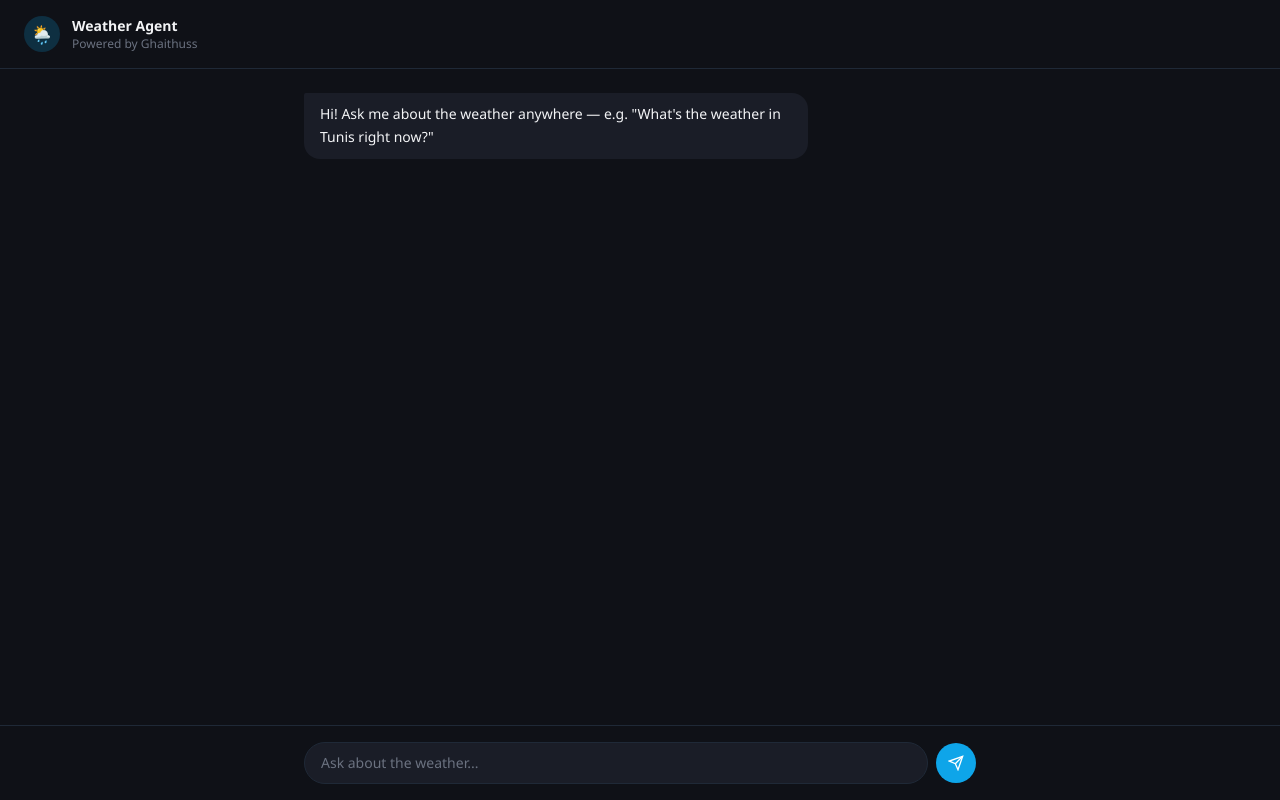
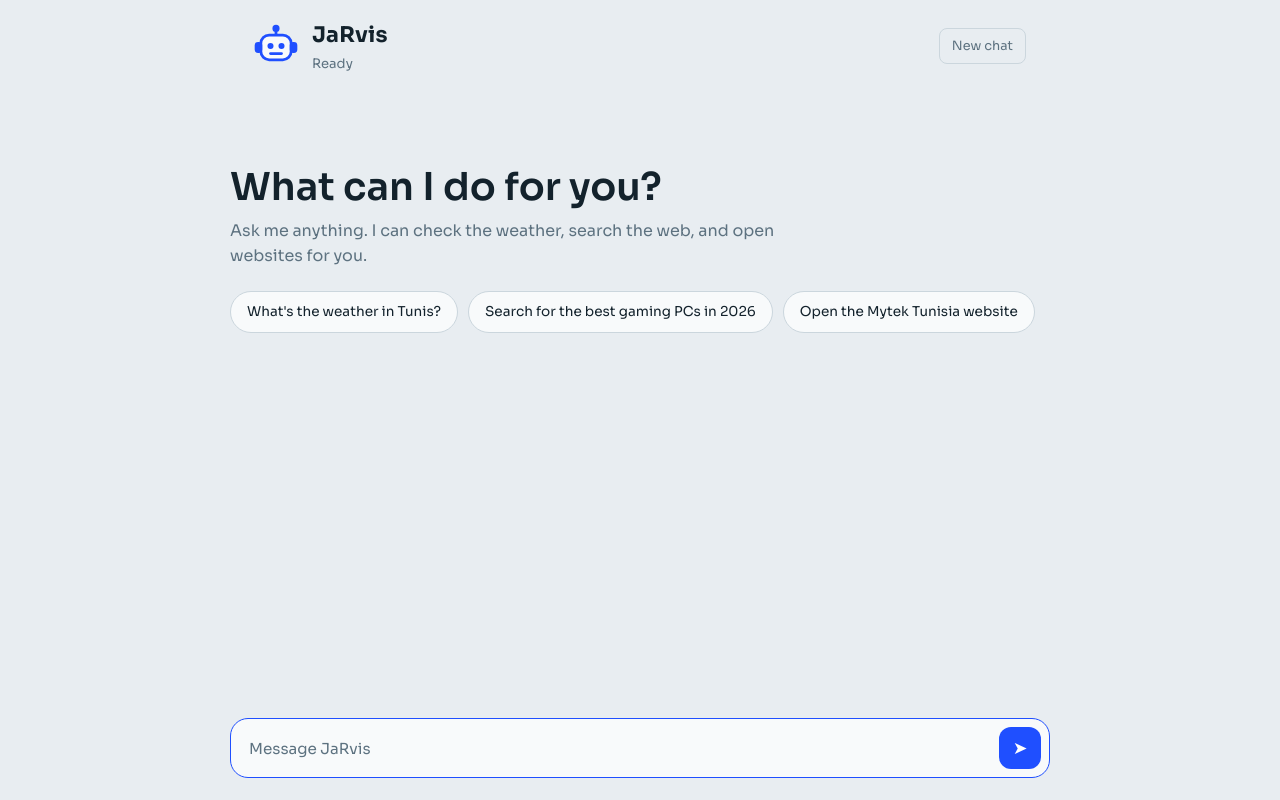
Before and after one commit to ghaithuss/first_local_ai_agent, a Flask app: page / in a window 1280 px wide. Run offline with Flask 3, Linux system fonts and the light colour scheme; some libraries are stand-ins or nearby versions.

Commit message:
adding ui

```diff
--- a/app.py
+++ b/app.py
@@ -1,85 +1,160 @@
+from dotenv import load_dotenv
+load_dotenv()  # must run before reading any env variable
+
+import os
+import webbrowser
+import requests
 from flask import Flask, render_template, request, jsonify
 from ollama import chat
-import requests
+from tavily import TavilyClient
 
 app = Flask(__name__)
 
-MODEL_NAME = "qwen3:14b"
+MODEL_NAME = "qwen3:8b"
+CHAT_OPTIONS = {"num_ctx": 4096}
+MAX_HISTORY = 20
+MAX_TOOL_ROUNDS = 5
 
-# In-memory conversation history (simple, resets on server restart)
-messages = [
-    {
-        "role": "system",
-        "content": (
-            "You are a helpful weather assistant. When the user asks about "
-            "weather, use the get_weather tool. Give natural, friendly advice "
-            "based on the data (clothing tips, umbrella, etc), not just raw numbers."
-        ),
-    }
-]
+tavily_client = TavilyClient(api_key=os.getenv("TAVILY_API_KEY"))
+
+SYSTEM_PROMPT = {
+    "role": "system",
+    "content": (
+        "You are JaRvis, a smart, friendly personal assistant running on the user's own computer. "
+        "You CAN open websites for the user using your tools. Never say you can't browse or open links. "
+        "Tools: get_weather (current weather of a city), google_search (find websites and info online), "
+        "open_website (opens a URL in the user's browser). "
+        "To open a website: first call google_search, pick the official URL from the results, "
+        "then call open_website with that URL. "
+        "Always use the tool-calling mechanism, never write JSON in your reply. "
+        "Be concise and natural, and give practical advice, not just raw data."
+    ),
+}
+
+messages = [SYSTEM_PROMPT]
 
 
-def get_weather(city):
-    """Get the current temperature for a given city."""
+# ---------- Tools ----------
 
-    url = "https://geocoding-api.open-meteo.com/v1/search?name=" + city + "&count=1"
-    response = requests.get(url)
-    data = response.json()
+def get_weather(city: str) -> str:
+    """Get the current temperature, rain and wind for a city, e.g. Tunis."""
+    try:
+        geo = requests.get(
+            "https://geocoding-api.open-meteo.com/v1/search",
+            params={"name": city, "count": 1},
+            timeout=10,
+        ).json()
+        if not geo.get("results"):
+            return "City not found"
+        place = geo["results"][0]
+        w = requests.get(
+            "https://api.open-meteo.com/v1/forecast",
+            params={
+                "latitude": place["latitude"],
+                "longitude": place["longitude"],
+                "current": "temperature_2m,precipitation,wind_speed_10m",
+            },
+            timeout=10,
+        ).json()["current"]
+        return (
+            f"{place['name']}: {w['temperature_2m']}°C, "
+            f"precipitation {w['precipitation']} mm, wind {w['wind_speed_10m']} km/h"
+        )
+    except requests.RequestException as e:
+        return f"Weather service error: {e}"
 
-    if "results" not in data:
-        return "City not found"
 
-    city_data = data["results"][0]
-    latitude = city_data["latitude"]
-    longitude = city_data["longitude"]
+def google_search(query: str) -> str:
+    """Search the web for websites, companies, products, people or information.
+    Use this whenever the user asks to find a website, a product, or anything online.
+    Returns results with title, URL and a short summary."""
+    try:
+        res = tavily_client.search(query, max_results=4)
+    except Exception as e:
+        return f"Search error: {e}"
+    results = res.get("results", [])
+    if not results:
+        return "No results found"
+    out = ""
+    for item in results:
+        out += f"title: {item['title']}\nurl: {item['url']}\ncontent: {item['content'][:300]}\n\n"
+    return out
 
-    weather_url = (
-        "https://api.open-meteo.com/v1/forecast"
-        + "?latitude=" + str(latitude)
-        + "&longitude=" + str(longitude)
-        + "&current=temperature_2m"
+
+def open_website(url: str) -> str:
+    """Open a website URL in the user's default browser.
+    Use this after getting a valid URL from google_search or from the user."""
+    if not url.startswith(("http://", "https://")):
+        url = "https://" + url
+    webbrowser.open(url)
+    return f"Opened {url} in the browser"
+
+
+TOOLS = {
+    "get_weather": get_weather,
+    "google_search": google_search,
+    "open_website": open_website,
+}
+
+
+# ---------- Agent loop ----------
+
+def ask_model(use_tools=True):
+    return chat(
+        model=MODEL_NAME,
+        messages=messages,
+        tools=list(TOOLS.values()) if use_tools else None,
+        think=False,
+        options=CHAT_OPTIONS,
     )
-
-    weather_response = requests.get(weather_url)
-    weather_data = weather_response.json()
-    temperature = weather_data["current"]["temperature_2m"]
-
-    return str(temperature) + "°C"
 
 
 def get_agent_response(user_message: str) -> str:
+    global messages
+    start_len = len(messages)
     messages.append({"role": "user", "content": user_message})
 
-    response = chat(
-        model=MODEL_NAME,
-        messages=messages,
-        tools=[get_weather],
-    )
+    try:
+        response = ask_model()
+        rounds = 0
 
-    if response.message.tool_calls:
-        tool_request = response.message.tool_calls[0]
+        while response.message.tool_calls and rounds < MAX_TOOL_ROUNDS:
+            rounds += 1
+            messages.append(response.message)
 
-        result = get_weather(tool_request.function.arguments["city"])
+            for call in response.message.tool_calls:
+                name = call.function.name
+                args = call.function.arguments
+                fn = TOOLS.get(name)
+                try:
+                    result = fn(**args) if fn else f"Unknown tool: {name}"
+                except Exception as e:
+                    result = f"Tool error: {e}"
 
-        print(f"[DEBUG] tool call -> get_weather({tool_request.function.arguments})")
-        print(f"[DEBUG] tool result -> {result}")
+                print(f"[DEBUG] tool call -> {name}({args})")
+                print(f"[DEBUG] tool result -> {str(result)[:200]}")
+                messages.append({"role": "tool", "tool_name": name, "content": str(result)})
 
-        messages.append(response.message)
-        messages.append({
-            "role": "tool",
-            "tool_name": "get_weather",
-            "content": result,
-        })
+            response = ask_model()
 
-        final_response = chat(model=MODEL_NAME, messages=messages)
-        reply = final_response.message.content
+        reply = response.message.content or "Done."
         messages.append({"role": "assistant", "content": reply})
+
+        # Trim old history, always starting from a user message
+        if len(messages) > MAX_HISTORY + 1:
+            recent = messages[-MAX_HISTORY:]
+            while recent and not (isinstance(recent[0], dict) and recent[0].get("role") == "user"):
+                recent = recent[1:]
+            messages = [SYSTEM_PROMPT] + recent
+
         return reply
 
-    reply = response.message.content
-    messages.append({"role": "assistant", "content": reply})
-    return reply
+    except Exception:
+        del messages[start_len:]
+        raise
 
+
+# ---------- Routes ----------
 
 @app.route("/")
 def home():
@@ -88,18 +163,23 @@ def home():
 
 @app.route("/chat", methods=["POST"])
 def chat_route():
-    user_message = request.json.get("message", "").strip()
+    user_message = (request.json or {}).get("message", "").strip()
     if not user_message:
         return jsonify({"reply": "Please type something."}), 400
-
     try:
         reply = get_agent_response(user_message)
     except Exception as e:
         print(f"[DEBUG] EXCEPTION -> {e}")
-        reply = f"Sorry, something went wrong: {e}"
-
+        return jsonify({"reply": f"Something went wrong: {e}"}), 500
     return jsonify({"reply": reply})
 
 
+@app.route("/reset", methods=["POST"])
+def reset():
+    global messages
+    messages = [SYSTEM_PROMPT]
+    return jsonify({"ok": True})
+
+
 if __name__ == "__main__":
-    app.run(debug=True)
+    app.run(debug=True, use_reloader=False)
--- a/templates/index.html
+++ b/templates/index.html
@@ -1,147 +1,176 @@
 <!DOCTYPE html>
 <html lang="en">
 <head>
-<meta charset="UTF-8" />
-<meta name="viewport" content="width=device-width, initial-scale=1.0" />
-<title>Weather Agent</title>
-<script src="https://cdn.tailwindcss.com"></script>
+<meta charset="UTF-8">
+<meta name="viewport" content="width=device-width, initial-scale=1">
+<title>JaRvis</title>
+<link rel="preconnect" href="https://fonts.googleapis.com">
+<link href="https://fonts.googleapis.com/css2?family=Sora:wght@400;500;600;700&display=swap" rel="stylesheet">
 <style>
-  body { font-family: 'Segoe UI', system-ui, sans-serif; }
-  #chat-window::-webkit-scrollbar { width: 6px; }
-  #chat-window::-webkit-scrollbar-thumb { background: #3b3b3b; border-radius: 4px; }
-
-  .bubble-in { animation: fadeIn 0.25s ease-out; }
-  @keyframes fadeIn {
-    from { opacity: 0; transform: translateY(6px); }
-    to   { opacity: 1; transform: translateY(0); }
+:root{
+  --bg:#E8EDF1; --panel:#F8FAFB; --ink:#13222C; --muted:#5D7280;
+  --line:#CBD6DD; --accent:#1F4FFF; --accent-ink:#fff; --user:#13222C; --user-ink:#F2F6F8;
 }
-
-  .dot {
-    width: 6px; height: 6px; border-radius: 50%;
-    background: #9ca3af; display: inline-block;
-    animation: bounce 1.2s infinite;
+@media (prefers-color-scheme: dark){
+  :root{--bg:#0F1A22; --panel:#16252F; --ink:#E7EEF2; --muted:#8CA1AE;
+        --line:#26394555; --accent:#5B84FF; --accent-ink:#0F1A22; --user:#2A4152; --user-ink:#F2F6F8;}
 }
-  .dot:nth-child(2) { animation-delay: 0.15s; }
-  .dot:nth-child(3) { animation-delay: 0.3s; }
-  @keyframes bounce {
-    0%, 60%, 100% { transform: translateY(0); }
-    30% { transform: translateY(-4px); }
-  }
+*{box-sizing:border-box}
+html,body{height:100%;margin:0}
+body{background:var(--bg);color:var(--ink);font-family:"Sora",system-ui,-apple-system,"Segoe UI",sans-serif;
+  display:flex;flex-direction:column;line-height:1.6}
+header{display:flex;align-items:center;gap:14px;padding:18px 24px;max-width:820px;width:100%;margin:0 auto}
+.core{width:44px;height:44px;color:var(--accent);flex:none}
+.core svg,.avatar svg{width:100%;height:100%;display:block}
+.core.busy{animation:bob .9s ease-in-out infinite}
+@keyframes bob{0%,100%{transform:translateY(0);filter:drop-shadow(0 0 0 transparent)}
+  50%{transform:translateY(-3px);filter:drop-shadow(0 4px 6px color-mix(in srgb,var(--accent) 50%,transparent))}}
+.avatar{width:28px;height:28px;color:var(--accent);flex:none;margin-top:-2px}
+h1{font-size:1.35rem;font-weight:700;margin:0;letter-spacing:.01em}
+.sub{color:var(--muted);font-size:.82rem}
+.spacer{flex:1}
+#reset{background:none;border:1px solid var(--line);color:var(--muted);border-radius:8px;
+  padding:7px 12px;font:inherit;font-size:.8rem;cursor:pointer}
+#reset:hover{color:var(--ink);border-color:var(--muted)}
+main{flex:1;overflow-y:auto;padding:0 24px}
+#log{max-width:820px;margin:0 auto;padding:8px 0 24px;display:flex;flex-direction:column;gap:20px}
+.msg{max-width:88%;font-size:.95rem;overflow-wrap:anywhere}
+.msg.user{align-self:flex-end;background:var(--user);color:var(--user-ink);padding:10px 16px;border-radius:18px 18px 4px 18px}
+.msg.bot{align-self:flex-start;display:flex;gap:12px}
+.msg.bot .txt{padding-top:2px}
+.msg.err .txt{color:#C0392B}
+.msg a{color:var(--accent)}
+.msg code{background:var(--panel);padding:1px 6px;border-radius:5px;font-size:.88em}
+.empty{text-align:left;padding:8vh 0 0}
+.empty h2{font-size:clamp(1.6rem,4.5vw,2.4rem);font-weight:600;margin:0 0 8px;line-height:1.2}
+.empty p{color:var(--muted);margin:0 0 22px;max-width:46ch}
+.chips{display:flex;flex-wrap:wrap;gap:10px}
+.chip{background:var(--panel);border:1px solid var(--line);color:var(--ink);border-radius:999px;
+  padding:9px 16px;font:inherit;font-size:.85rem;cursor:pointer}
+.chip:hover{border-color:var(--accent);color:var(--accent)}
+footer{padding:12px 24px 22px}
+.composer{max-width:820px;margin:0 auto;display:flex;align-items:flex-end;gap:10px;background:var(--panel);
+  border:1px solid var(--line);border-radius:18px;padding:8px 8px 8px 18px}
+.composer:focus-within{border-color:var(--accent)}
+textarea{flex:1;border:0;outline:0;background:transparent;color:var(--ink);font:inherit;font-size:.95rem;
+  resize:none;max-height:160px;padding:8px 0}
+textarea::placeholder{color:var(--muted)}
+#send{background:var(--accent);color:var(--accent-ink);border:0;border-radius:12px;width:42px;height:42px;
+  font-size:1.1rem;cursor:pointer;flex:none}
+#send:disabled{opacity:.45;cursor:default}
+button:focus-visible{outline:2px solid var(--accent);outline-offset:2px}
+@media (prefers-reduced-motion:reduce){.core.busy{animation:none}}
+@media (max-width:520px){header,main,footer{padding-left:14px;padding-right:14px}.msg{max-width:96%}}
 </style>
 </head>
-<body class="bg-[#0f1117] text-gray-100 h-screen flex flex-col">
-
-  <!-- Header -->
-  <header class="border-b border-gray-800 px-6 py-4 flex items-center gap-3">
-    <div class="w-9 h-9 rounded-full bg-sky-500/20 flex items-center justify-center text-lg">
-      🌦️
-    </div>
-    <div>
-      <h1 class="text-sm font-semibold">Weather Agent</h1>
-      <p class="text-xs text-gray-500">Powered by Ghaithuss</p>
-    </div>
+<body>
+<svg width="0" height="0" style="position:absolute" aria-hidden="true">
+  <symbol id="robot" viewBox="0 0 32 32" fill="none" stroke="currentColor" stroke-width="2" stroke-linecap="round" stroke-linejoin="round">
+    <line x1="16" y1="8" x2="16" y2="4"/>
+    <circle cx="16" cy="3.2" r="1.6" fill="currentColor"/>
+    <rect x="5" y="8" width="22" height="18" rx="6" fill="var(--panel)"/>
+    <rect x="1.5" y="14" width="3.5" height="6" rx="1.5" fill="currentColor"/>
+    <rect x="27" y="14" width="3.5" height="6" rx="1.5" fill="currentColor"/>
+    <circle cx="12" cy="16" r="2.2" fill="currentColor" stroke="none"/>
+    <circle cx="20" cy="16" r="2.2" fill="currentColor" stroke="none"/>
+    <path d="M12 21.5h8"/>
+  </symbol>
+</svg>
+<header>
+  <div class="core" id="core"><svg viewBox="0 0 32 32" aria-hidden="true"><use href="#robot"/></svg></div>
+  <div><h1>JaRvis</h1><div class="sub" id="status">Ready</div></div>
+  <div class="spacer"></div>
+  <button id="reset" type="button">New chat</button>
 </header>
 
-  <!-- Chat window -->
-  <main id="chat-window" class="flex-1 overflow-y-auto px-4 md:px-0">
-    <div class="max-w-2xl mx-auto py-6 space-y-4" id="messages">
-      <div class="bubble-in flex">
-        <div class="bg-[#1a1d27] rounded-2xl rounded-tl-sm px-4 py-2.5 max-w-[75%] text-sm leading-relaxed">
-          Hi! Ask me about the weather anywhere — e.g. "What's the weather in Tunis right now?"
+<main id="scroll">
+  <div id="log">
+    <div class="empty" id="empty">
+      <h2>What can I do for you?</h2>
+      <p>Ask me anything. I can check the weather, search the web, and open websites for you.</p>
+      <div class="chips">
+        <button class="chip" type="button">What's the weather in Tunis?</button>
+        <button class="chip" type="button">Search for the best gaming PCs in 2026</button>
+        <button class="chip" type="button">Open the Mytek Tunisia website</button>
       </div>
     </div>
   </div>
 </main>
 
-  <!-- Input bar -->
-  <footer class="border-t border-gray-800 px-4 py-4">
-    <form id="chat-form" class="max-w-2xl mx-auto flex items-center gap-2">
-      <input
-        id="message-input"
-        type="text"
-        autocomplete="off"
-        placeholder="Ask about the weather..."
-        class="flex-1 bg-[#1a1d27] border border-gray-800 rounded-full px-4 py-2.5 text-sm
-               focus:outline-none focus:ring-1 focus:ring-sky-500 placeholder-gray-500"
-      />
-      <button
-        type="submit"
-        class="bg-sky-500 hover:bg-sky-400 transition rounded-full w-10 h-10
-               flex items-center justify-center shrink-0"
-      >
-        <svg xmlns="http://www.w3.org/2000/svg" viewBox="0 0 24 24" fill="none"
-             stroke="white" stroke-width="2" class="w-4 h-4">
-          <path d="M22 2 11 13"/><path d="M22 2 15 22l-4-9-9-4 20-7z"/>
-        </svg>
-      </button>
-    </form>
+<footer>
+  <div class="composer">
+    <textarea id="input" rows="1" placeholder="Message JaRvis" autofocus></textarea>
+    <button id="send" type="button" aria-label="Send">&#10148;</button>
+  </div>
 </footer>
 
 <script>
-    const form = document.getElementById("chat-form");
-    const input = document.getElementById("message-input");
-    const messages = document.getElementById("messages");
-    const chatWindow = document.getElementById("chat-window");
+const log = document.getElementById("log");
+const scroller = document.getElementById("scroll");
+const input = document.getElementById("input");
+const sendBtn = document.getElementById("send");
+const core = document.getElementById("core");
+const status = document.getElementById("status");
+let busy = false;
 
-    function scrollToBottom() {
-      chatWindow.scrollTop = chatWindow.scrollHeight;
+function render(text){
+  const s = text.replace(/&/g,"&amp;").replace(/</g,"&lt;").replace(/>/g,"&gt;");
+  return s
+    .replace(/\*\*(.+?)\*\*/g,"<strong>$1</strong>")
+    .replace(/`(.+?)`/g,"<code>$1</code>")
+    .replace(/(https?:\/\/[^\s<)]+)/g,'<a href="$1" target="_blank" rel="noopener">$1</a>')
+    .replace(/\n/g,"<br>");
 }
 
-    function addMessage(text, sender) {
-      const wrapper = document.createElement("div");
-      wrapper.className = `bubble-in flex ${sender === "user" ? "justify-end" : ""}`;
-
-      const bubble = document.createElement("div");
-      bubble.className = sender === "user"
-        ? "bg-sky-500 text-white rounded-2xl rounded-tr-sm px-4 py-2.5 max-w-[75%] text-sm leading-relaxed"
-        : "bg-[#1a1d27] rounded-2xl rounded-tl-sm px-4 py-2.5 max-w-[75%] text-sm leading-relaxed";
-      bubble.textContent = text;
-
-      wrapper.appendChild(bubble);
-      messages.appendChild(wrapper);
-      scrollToBottom();
-      return wrapper;
+function addMsg(role, text, isErr){
+  const el = document.getElementById("empty");
+  if (el) el.remove();
+  const d = document.createElement("div");
+  d.className = "msg " + role + (isErr ? " err" : "");
+  if (role === "user") d.textContent = text;
+  else d.innerHTML = '<span class="avatar"><svg viewBox="0 0 32 32" aria-hidden="true"><use href="#robot"/></svg></span><div class="txt">' + render(text) + "</div>";
+  log.appendChild(d);
+  scroller.scrollTop = scroller.scrollHeight;
+  return d;
 }
 
-    function addTypingIndicator() {
-      const wrapper = document.createElement("div");
-      wrapper.className = "bubble-in flex";
-      wrapper.id = "typing-indicator";
-      wrapper.innerHTML = `
-        <div class="bg-[#1a1d27] rounded-2xl rounded-tl-sm px-4 py-3 flex gap-1 items-center">
-          <span class="dot"></span><span class="dot"></span><span class="dot"></span>
-        </div>`;
-      messages.appendChild(wrapper);
-      scrollToBottom();
+function setBusy(b){
+  busy = b;
+  sendBtn.disabled = b;
+  core.classList.toggle("busy", b);
+  status.textContent = b ? "Thinking..." : "Ready";
 }
 
-    function removeTypingIndicator() {
-      const el = document.getElementById("typing-indicator");
-      if (el) el.remove();
+async function send(text){
+  text = text.trim();
+  if (!text || busy) return;
+  addMsg("user", text);
+  input.value = ""; input.style.height = "auto";
+  setBusy(true);
+  try{
+    const r = await fetch("/chat", {method:"POST", headers:{"Content-Type":"application/json"},
+      body: JSON.stringify({message:text})});
+    const data = await r.json();
+    addMsg("bot", data.reply, !r.ok);
+  }catch(e){
+    addMsg("bot", "I can't reach the server. Check that app.py is still running.", true);
+  }
+  setBusy(false);
+  input.focus();
 }
 
-    form.addEventListener("submit", async (e) => {
-      e.preventDefault();
-      const text = input.value.trim();
-      if (!text) return;
-
-      addMessage(text, "user");
-      input.value = "";
-      addTypingIndicator();
-
-      try {
-        const res = await fetch("/chat", {
-          method: "POST",
-          headers: { "Content-Type": "application/json" },
-          body: JSON.stringify({ message: text }),
+sendBtn.addEventListener("click", () => send(input.value));
+input.addEventListener("keydown", e => {
+  if (e.key === "Enter" && !e.shiftKey){ e.preventDefault(); send(input.value); }
 });
-        const data = await res.json();
-        removeTypingIndicator();
-        addMessage(data.reply, "agent");
-      } catch (err) {
-        removeTypingIndicator();
-        addMessage("Connection error. Is the server running?", "agent");
-      }
+input.addEventListener("input", () => {
+  input.style.height = "auto";
+  input.style.height = Math.min(input.scrollHeight, 160) + "px";
+});
+document.querySelectorAll(".chip").forEach(c => c.addEventListener("click", () => send(c.textContent)));
+document.getElementById("reset").addEventListener("click", async () => {
+  try { await fetch("/reset", {method:"POST"}); } catch(e) {}
+  location.reload();
 });
 </script>
 </body>
```
Lines whose indentation alone changed are shown as unchanged.
